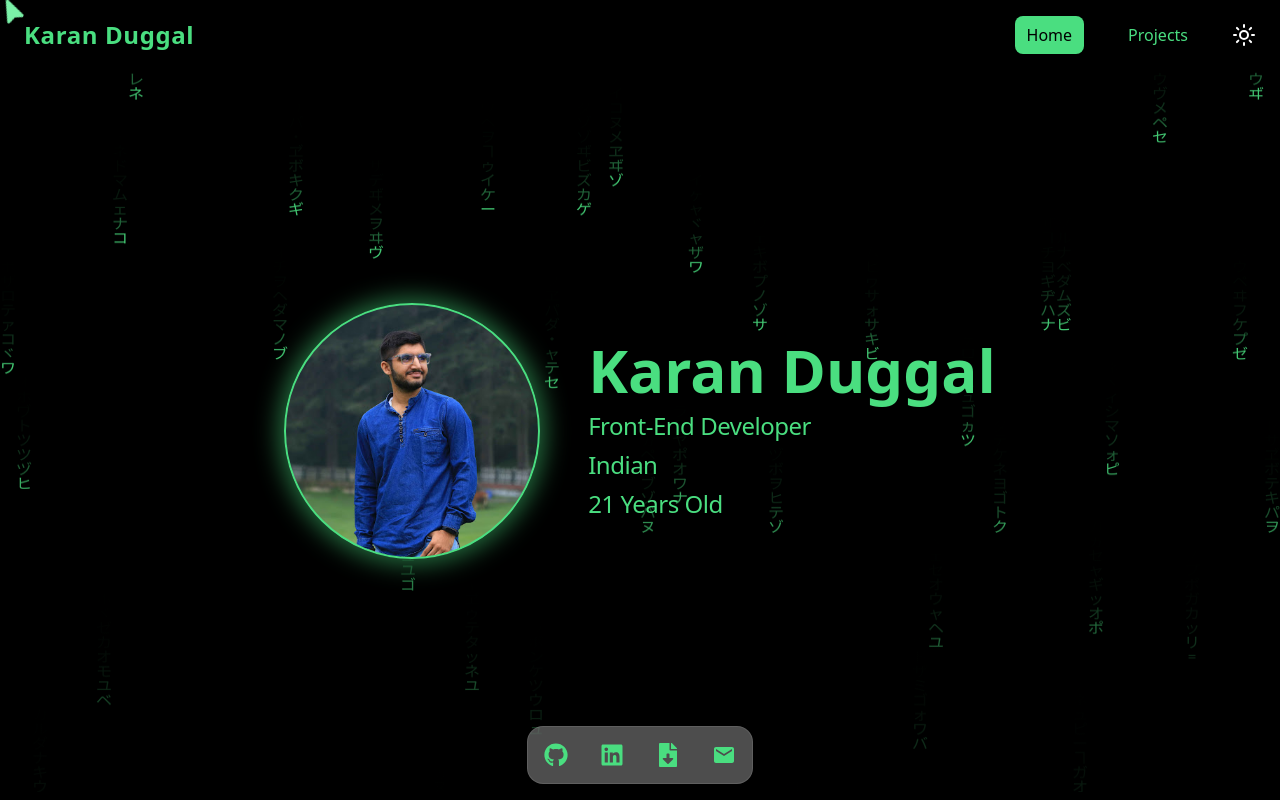
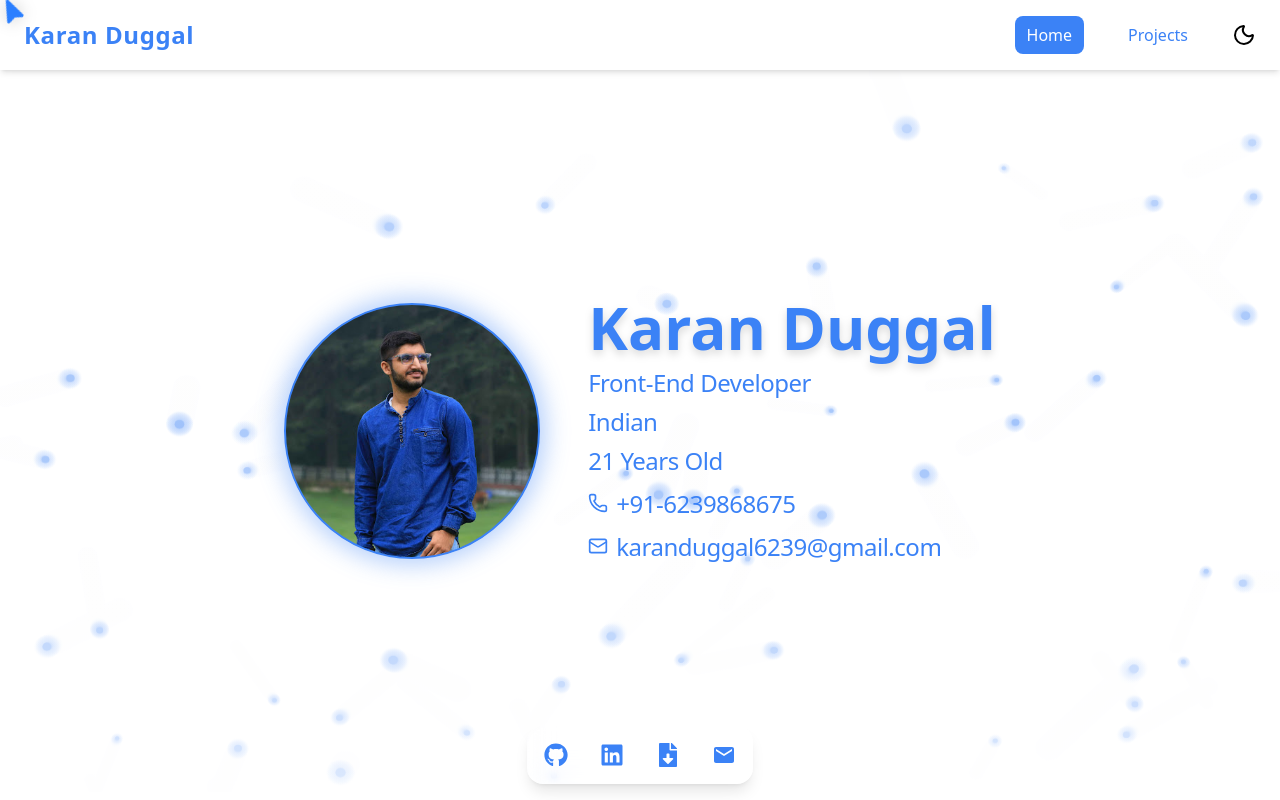
Before and after one commit to karanduggal24/Portfolio, a React (Vite) app: page / in a window 1280 px wide. Shown: the top 800 px of the page. Built offline with nearby package versions, Linux system fonts and the light colour scheme.

Commit message:
fixed pointer

```diff
--- a/src/components/Home/Home.tsx
+++ b/src/components/Home/Home.tsx
@@ -12,6 +12,7 @@ import {
 import Skills from "./Skills/Skills";
 import About from "./About/About";
 import { useEffect } from "react";
+import { Phone, Mail } from "lucide-react";
 // import { Pointer } from "../ui/pointer";
 
 function Home() {
@@ -41,13 +42,22 @@ function Home() {
           </MovingTitle>
 
           {scrollProgress < 0.3 && (
-            <p className="text-md sm:text-lg md:text-2xl mt-[6px] text-secondary dark:text-secondary leading-relaxed transition-colors duration-700">
+            <div className="text-md sm:text-lg md:text-2xl mt-[6px] text-secondary dark:text-secondary leading-relaxed transition-colors duration-700">
               <TypingAnimation>Front-End Developer</TypingAnimation>
               <br />
               <TypingAnimation>Indian</TypingAnimation>
               <br />
               <TypingAnimation>21 Years Old</TypingAnimation>
-            </p>
+              <br />
+              <div className="flex items-center justify-center md:justify-start gap-2 mt-1">
+                <Phone size={20} className="text-secondary dark:text-secondary" />
+                <TypingAnimation>+91-6239868675</TypingAnimation>
+              </div>
+              <div className="flex items-center justify-center md:justify-start gap-2 mt-1">
+                <Mail size={20} className="text-secondary dark:text-secondary" />
+                <TypingAnimation>karanduggal6239@gmail.com</TypingAnimation>
+              </div>
+            </div>
           )}
         </div>
       </div>
--- a/src/components/ui/animated-theme-toggler.tsx
+++ b/src/components/ui/animated-theme-toggler.tsx
@@ -18,11 +18,45 @@ export const AnimatedThemeToggler = ({
   const buttonRef = useRef<HTMLButtonElement>(null)
 
   useEffect(() => {
+    const initializeTheme = () => {
+      const savedTheme = localStorage.getItem("theme")
+      const prefersDark = window.matchMedia("(prefers-color-scheme: dark)").matches
+
+      // Use saved theme if available, otherwise use device preference
+      const shouldBeDark = savedTheme ? savedTheme === "dark" : prefersDark
+
+      if (shouldBeDark) {
+        document.documentElement.classList.add("dark")
+      } else {
+        document.documentElement.classList.remove("dark")
+      }
+
+      setIsDark(shouldBeDark)
+    }
+
     const updateTheme = () => {
       setIsDark(document.documentElement.classList.contains("dark"))
     }
 
-    updateTheme()
+    // Initialize theme on first load
+    initializeTheme()
+
+    // Listen for system theme changes
+    const mediaQuery = window.matchMedia("(prefers-color-scheme: dark)")
+    const handleSystemThemeChange = (e: MediaQueryListEvent) => {
+      // Only auto-update if user hasn't manually set a preference
+      if (!localStorage.getItem("theme")) {
+        const shouldBeDark = e.matches
+        if (shouldBeDark) {
+          document.documentElement.classList.add("dark")
+        } else {
+          document.documentElement.classList.remove("dark")
+        }
+        setIsDark(shouldBeDark)
+      }
+    }
+
+    mediaQuery.addEventListener("change", handleSystemThemeChange)
 
     const observer = new MutationObserver(updateTheme)
     observer.observe(document.documentElement, {
@@ -30,7 +64,10 @@ export const AnimatedThemeToggler = ({
       attributeFilter: ["class"],
     })
 
-    return () => observer.disconnect()
+    return () => {
+      observer.disconnect()
+      mediaQuery.removeEventListener("change", handleSystemThemeChange)
+    }
   }, [])
 
   const toggleTheme = useCallback(async () => {
@@ -41,6 +78,7 @@ export const AnimatedThemeToggler = ({
         const newTheme = !isDark
         setIsDark(newTheme)
         document.documentElement.classList.toggle("dark")
+        // Save user preference to override system default
         localStorage.setItem("theme", newTheme ? "dark" : "light")
       })
     }).ready
@@ -69,6 +107,20 @@ export const AnimatedThemeToggler = ({
     )
   }, [isDark, duration])
 
+  // Optional: Function to reset to system preference
+  const resetToSystemTheme = useCallback(() => {
+    localStorage.removeItem("theme")
+    const prefersDark = window.matchMedia("(prefers-color-scheme: dark)").matches
+
+    if (prefersDark) {
+      document.documentElement.classList.add("dark")
+    } else {
+      document.documentElement.classList.remove("dark")
+    }
+
+    setIsDark(prefersDark)
+  }, [])
+
   return (
     <button
       ref={buttonRef}
--- a/src/components/ui/pointer.tsx
+++ b/src/components/ui/pointer.tsx
@@ -20,10 +20,26 @@ export function Pointer({
   const x = useMotionValue(0);
   const y = useMotionValue(0);
   const [isActive, setIsActive] = useState<boolean>(false);
+  const [isTouchDevice, setIsTouchDevice] = useState<boolean>(false);
   const containerRef = useRef<HTMLDivElement>(null);
 
   useEffect(() => {
     if (typeof window !== "undefined") {
+      // Detect touch devices using multiple methods
+      const checkTouchDevice = () => {
+        return (
+          'ontouchstart' in window ||
+          navigator.maxTouchPoints > 0 ||
+          window.matchMedia('(pointer: coarse)').matches ||
+          /Android|webOS|iPhone|iPad|iPod|BlackBerry|IEMobile|Opera Mini/i.test(navigator.userAgent)
+        );
+      };
+
+      const touchDevice = checkTouchDevice();
+      setIsTouchDevice(touchDevice);
+
+      // Only set up pointer functionality on non-touch devices
+      if (!touchDevice) {
         // Apply cursor: none to the entire document body
         document.body.style.cursor = "none";
 
@@ -48,7 +64,13 @@ export function Pointer({
           document.removeEventListener("mouseleave", handleMouseLeave);
         };
       }
+    }
   }, [x, y]);
+
+  // Don't render anything on touch devices
+  if (isTouchDevice) {
+    return null;
+  }
 
   return (
     <>
@@ -56,7 +78,7 @@ export function Pointer({
       <AnimatePresence>
         {isActive && (
           <motion.div
-            className="pointer-events-none fixed z-[1000] transform-[translate(-50%,-50%)]"
+            className="pointer-events-none fixed z-1000 transform-[translate(-50%,-50%)] hidden md:block"
             style={{
               top: y,
               left: x,
```
Lines whose indentation alone changed are shown as unchanged.
